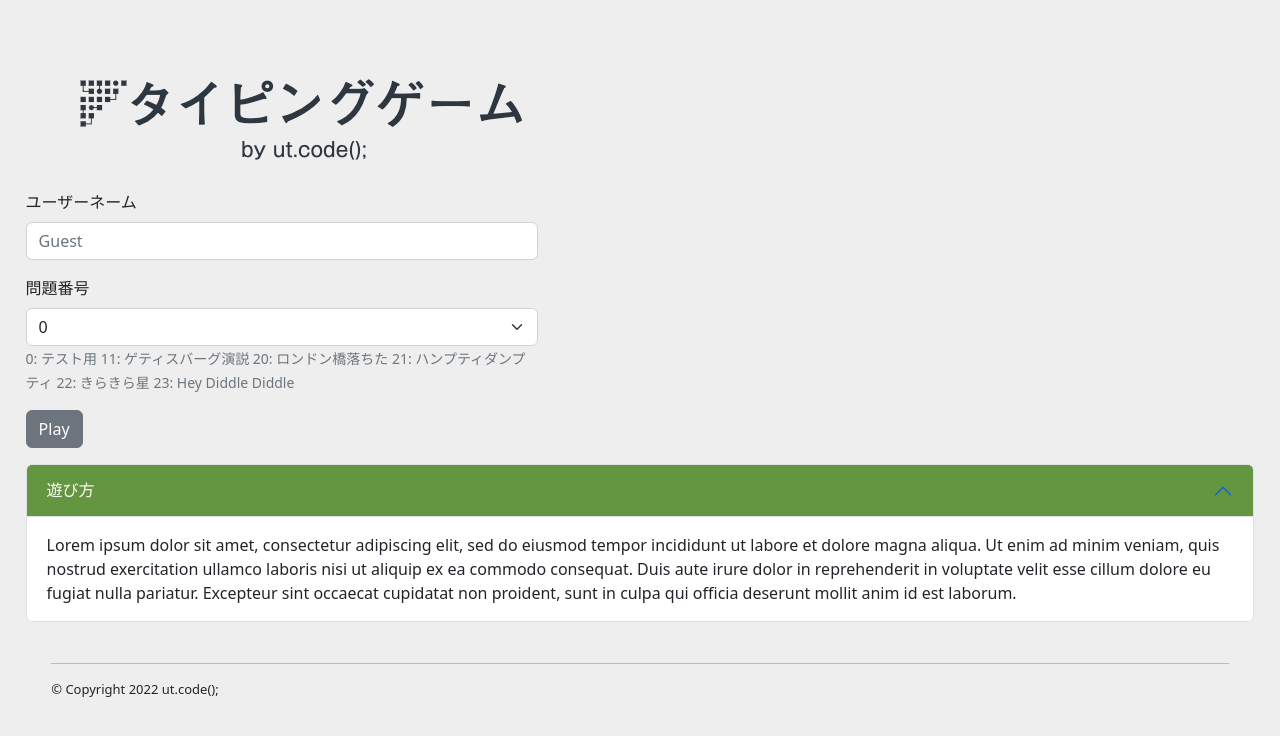
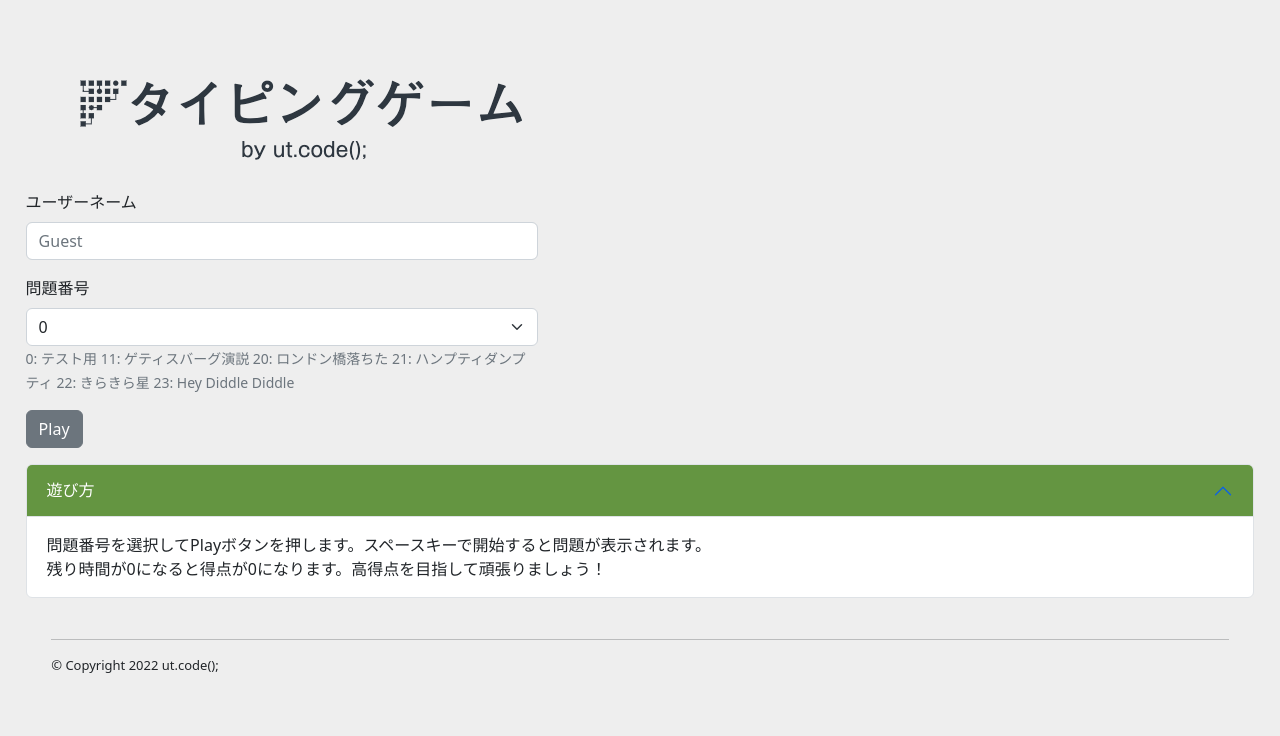
Before and after one commit to ut-code/typing-game, a React (Vite) app in the folder frontend/: page / in a window 1280 px wide. Shown: the top 736 px of the page. Built offline with nearby package versions, Linux system fonts and the light colour scheme.

Commit message:
あそびかたを変更

```diff
--- a/frontend/src/pages/Home.tsx
+++ b/frontend/src/pages/Home.tsx
@@ -51,13 +51,8 @@
           <Accordion.Item eventKey="0">
             <Accordion.Header>遊び方</Accordion.Header>
             <Accordion.Body>
-              Lorem ipsum dolor sit amet, consectetur adipiscing elit, sed do
-              eiusmod tempor incididunt ut labore et dolore magna aliqua. Ut
-              enim ad minim veniam, quis nostrud exercitation ullamco laboris
-              nisi ut aliquip ex ea commodo consequat. Duis aute irure dolor in
-              reprehenderit in voluptate velit esse cillum dolore eu fugiat
-              nulla pariatur. Excepteur sint occaecat cupidatat non proident,
-              sunt in culpa qui officia deserunt mollit anim id est laborum.
+              問題番号を選択してPlayボタンを押します。スペースキーで開始すると問題が表示されます。<br></br>
+              残り時間が0になると得点が0になります。高得点を目指して頑張りましょう！
             </Accordion.Body>
           </Accordion.Item>
         </Accordion>
```
